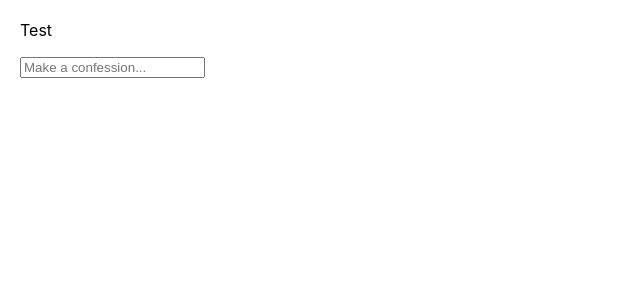
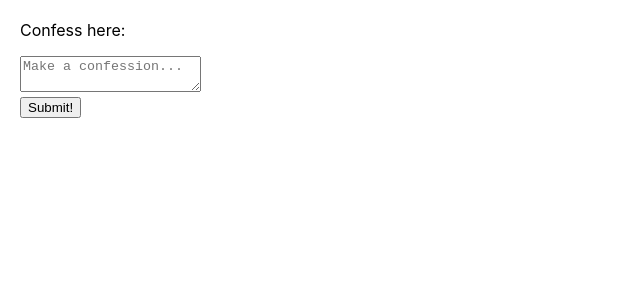
Before and after one commit to razin99/after-dark, a React (Create React App) app: page / in a window 1280 px wide. Shown: the top 300 px of the page, without its empty margins (0-640 px from the left). Built offline with nearby package versions, Linux system fonts and the light colour scheme.

Commit message:
Made textfield and button

```diff
--- a/src/App.js
+++ b/src/App.js
@@ -1,7 +1,7 @@
 import "./App.css";
 import React, { Component } from "react";
 
-class MakePost extends Component {
+class ConfessionText extends Component {
   constructor(props) {
     super(props);
     this.state = {
@@ -20,7 +20,7 @@ class MakePost extends Component {
   render() {
     return (
       <form>
-        <input
+        <textarea
           type="text"
           placeholder="Make a confession..."
           value={this.state.text}
@@ -31,11 +31,22 @@ class MakePost extends Component {
   }
 }
 
+class Button extends Component {
+  render() {
+    return (
+      <div>
+        <button>Submit!</button>
+      </div>
+    );
+  }
+}
+
 function App() {
   return (
     <div>
-      <p>Test</p>
-      <MakePost />
+      <p>Confess here:</p>
+      <ConfessionText />
+      <Button />
     </div>
   );
 }
```
